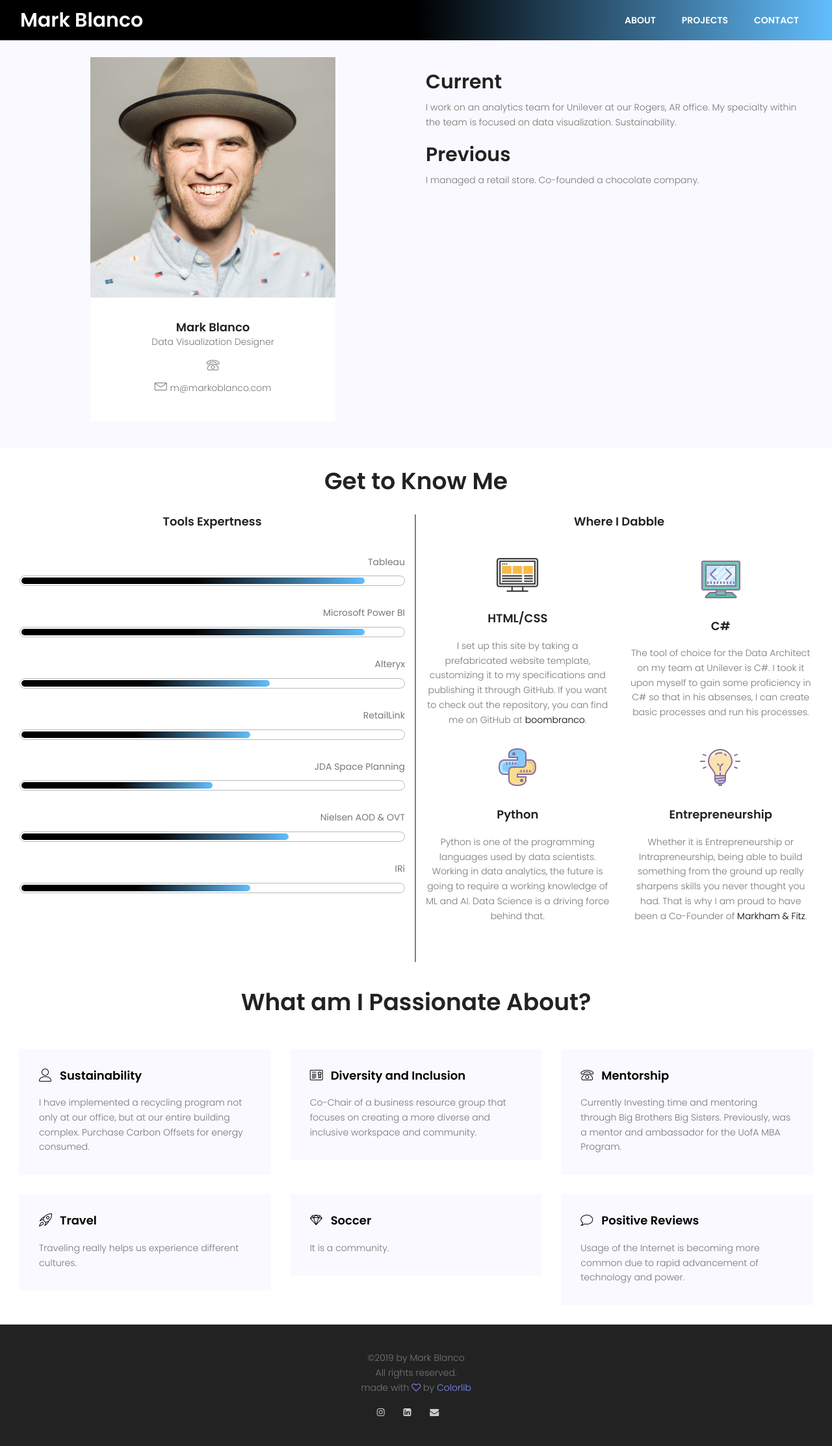
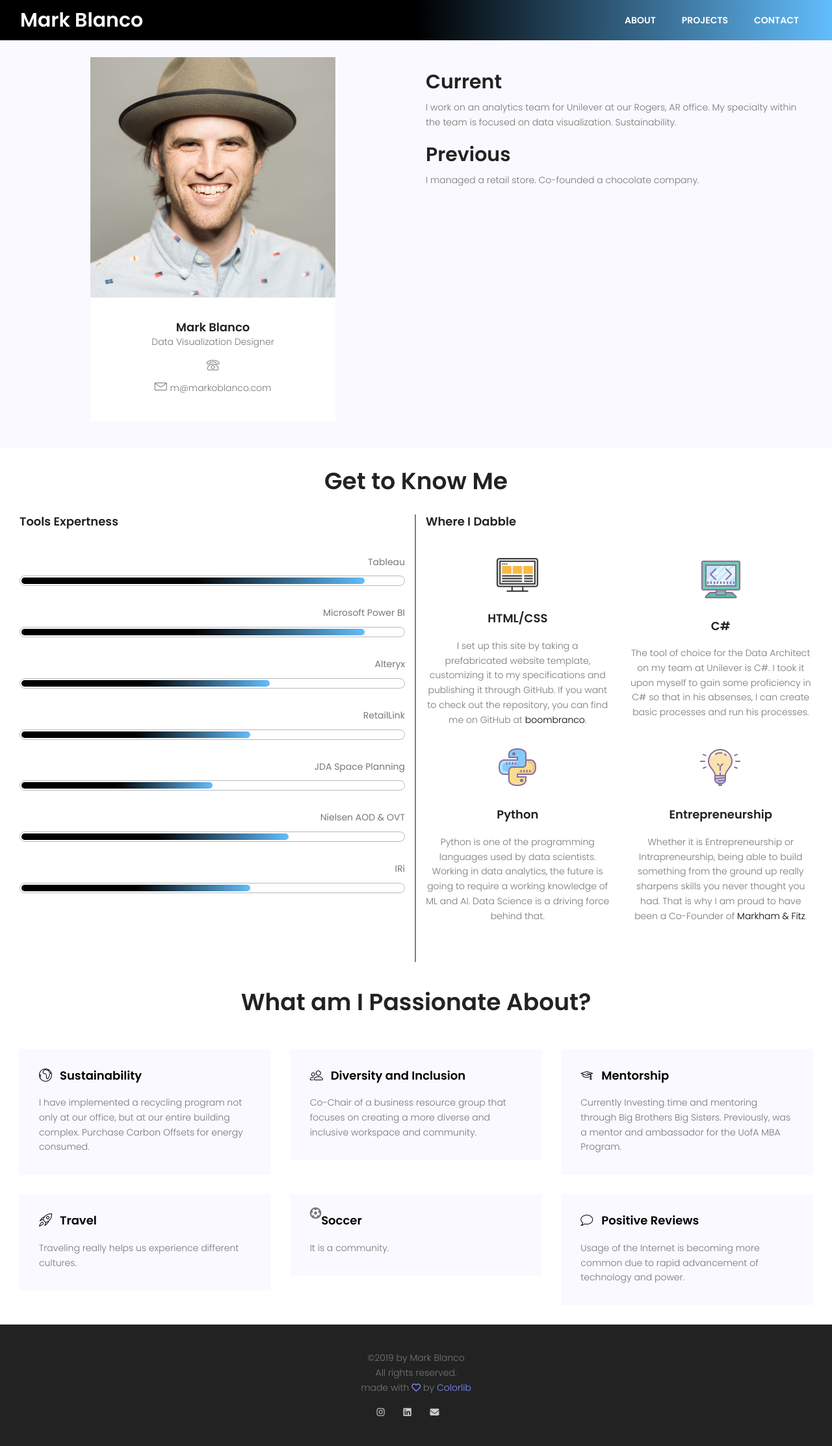
Before and after one commit to boombranco/boombranco.github.io, a Jekyll site: the page about.html, which Jekyll copies as it is, in a window 1280 px wide. Shown: the whole page at 65% size. Built offline with Jekyll 4.4.1, drawn with Linux system fonts in a browser that asks for light colours; nearby versions of some CDN libraries.

Commit message:
Adding soccer icon

```diff
--- a/about.html
+++ b/about.html
@@ -22,7 +22,7 @@
     ============================================= -->
     <link rel="stylesheet" href="css/linearicons.css">
     <link rel="stylesheet" href="css/owl.carousel.css">
-    <link rel="stylesheet" href="css/font-awesome.min.css">
+    <script src="https://kit.fontawesome.com/5921b493c7.js"></script>
     <link rel="stylesheet" href="css/nice-select.css">
     <link rel="stylesheet" href="css/magnific-popup.css">
     <link rel="stylesheet" href="css/bootstrap.css">
@@ -108,7 +108,7 @@
         </div>
         <div class="row d-flex justify-content-center">
           <div class="col-lg-6 col-md-6 qty-left border-right">
-            <h4 class="pb-40">Tools Expertness</h4>
+            <h4 class="pb-40 about-me">Tools Expertness</h4>
                       <div class="skillbar" data-percent="90%">
                           <div class="skill-bar-percent">Tableau</div>
                           <div class="skillwrap">
@@ -159,7 +159,7 @@
                       </div>
           </div>
           <div class="col-lg-6 col-md-6 qty-right">
-            <h4 class="pb-15">Where I Dabble</h4>
+            <h4 class="pb-15 about-me">Where I Dabble</h4>
             <div class="single-qly">
               <div class="row">
                 <div class="single-service col-lg-6 col-md-6 mb-30">
@@ -249,7 +249,7 @@
         <div class="col-lg-4 col-md-6">
           <div class="single-feature mb-30">
             <div class="title d-flex flex-row pb-20">
-              <span class="lnr lnr-user"></span>
+              <span class="lnr lnr-earth"></span>
               <h4><a href="#">Sustainability</a></h4>
             </div>
             <p>
@@ -260,7 +260,7 @@
         <div class="col-lg-4 col-md-6">
           <div class="single-feature mb-30">
             <div class="title d-flex flex-row pb-20">
-              <span class="lnr lnr-license"></span>
+              <span class="lnr lnr-users"></span>
               <h4><a href="#">Diversity and Inclusion</a></h4>
             </div>
             <p>
@@ -271,7 +271,7 @@
         <div class="col-lg-4 col-md-6">
           <div class="single-feature mb-30">
             <div class="title d-flex flex-row pb-20">
-              <span class="lnr lnr-phone"></span>
+              <span class="lnr lnr-graduation-hat"></span>
               <h4><a href="#">Mentorship</a></h4>
             </div>
             <p>
@@ -293,7 +293,7 @@
         <div class="col-lg-4 col-md-6">
           <div class="single-feature mb-30">
             <div class="title d-flex flex-row pb-20">
-              <span class="lnr lnr-diamond"></span>
+              <i class="fas fa-futbol fa-lg"></i>
               <h4><a href="#">Soccer</a></h4>
             </div>
             <p>
@@ -326,7 +326,7 @@
                 <br>
                 All rights reserved.
                 <br>
-                made with <i class="fa fa-heart-o" aria-hidden="true"></i> by <a href="https://colorlib.com" target="_blank">Colorlib</a></p>
+                made with <i class="far fa-heart" aria-hidden="true"></i> by <a href="https://colorlib.com" target="_blank">Colorlib</a></p>
               <!-- Link back to Colorlib can't be removed. Template is licensed under CC BY 3.0. -->
             </div>
             <div class="footer-social align-items-center">
--- a/css/main.css
+++ b/css/main.css
@@ -2659,3 +2659,7 @@ footer {
 .icon img {
   max-width: 64px;
 }
+
+.about-me {
+  text-align: left;
+}
```
